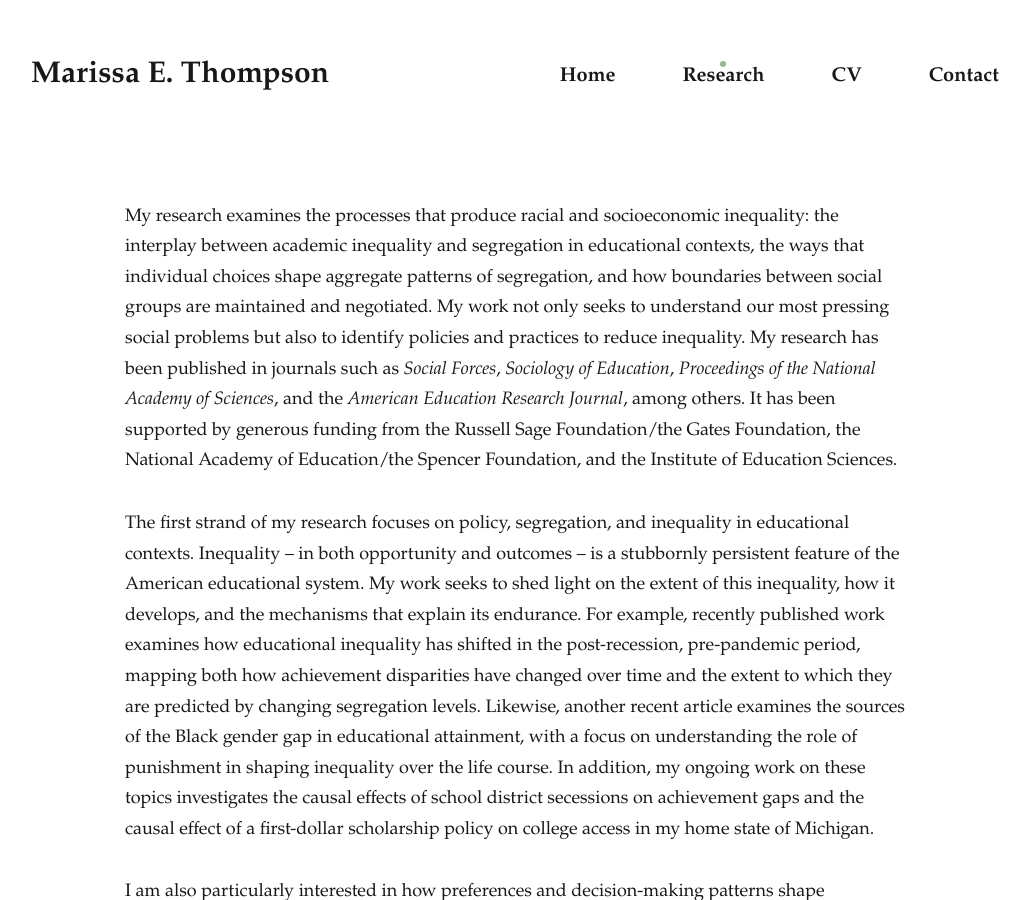
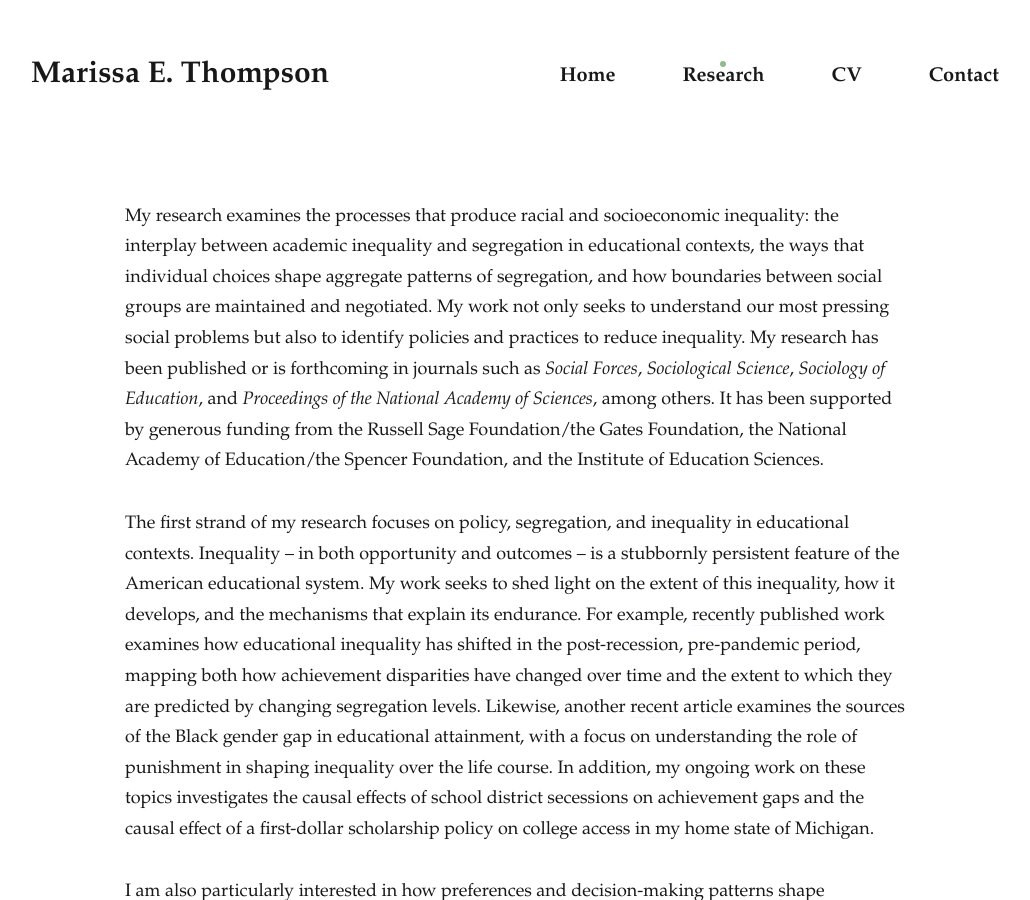
Before and after one commit to marissaethompson/marissaethompson.github.io, a Jekyll site: the page built from _pages/research.md, in a window 1280 px wide and 900 px high. Shown: the whole window, without its empty margins (125-1155 px from the left). Built offline with Jekyll 4.4.1, drawn with Linux system fonts in a browser that asks for light colours; nearby versions of some CDN libraries; some web fonts are replaced.

Commit message:
10_9_2024

```diff
--- a/_data/settings.yml
+++ b/_data/settings.yml
@@ -50,7 +50,7 @@ hero:
 #  hero__title: <a href="/images/Thompson_zoomed.JPG" > </a>
   hero__description: Welcome! My name is Marissa Thompson and I am an Assistant Professor of Sociology at Columbia University. My research addresses social policy questions at the intersection of race/ethnicity, education, and social stratification.  For the 2024-2025 academic year, I am on leave as a <a href="https://naeducation.org/awardee/marissa-thompson/" target="_blank" onmouseover="this.style.textDecorationLine = 'underline'; this.style.textDecorationColor = '#cccccc';"
         onmouseout="this.style.textDecorationLine = 'none';">National Academy of Education/Spencer Foundation postdoctoral fellow</a>.<p><p> My <a href="https://marissaethompson.com/research/" target="_blank" onmouseover="this.style.textDecorationLine = 'underline'; this.style.textDecorationColor = '#cccccc';"
-        onmouseout="this.style.textDecorationLine = 'none';">current research</a> explores, for example, parental preferences regarding school segregation, the causal effects of first-dollar scholarship policies on college access, and the role of genetic ancestry tests in racial boundary-making processes. I employ a range of methods in my work, including quantitative methods, survey experiments, and both computational and qualitative analyses of text data. My research has been published in journals such as <i>Social Forces</i>, <i>Sociology of Education</i>, <i>Proceedings of the National Academy of Sciences</i>, and the <i>American Education Research Journal</i>, among others.<p><p> In addition to research on inequality and social policy, I’m excited about running, <a href="/images/knit.jpg" target="_blank" onmouseover="this.style.textDecorationLine = 'underline'; this.style.textDecorationColor = '#cccccc';"
+        onmouseout="this.style.textDecorationLine = 'none';">current research</a> explores, for example, parental preferences regarding school segregation, the causal effects of first-dollar scholarship policies on college access, and the role of genetic ancestry tests in racial boundary-making processes. I employ a range of methods in my work, including quantitative methods, survey experiments, and both computational and qualitative analyses of text data. My research has been published or is forthcoming in journals such as <i>Social Forces</i>, <i>Sociological Science</i>, <i>Sociology of Education</i>, and <i>Proceedings of the National Academy of Sciences</i>, among others.<p><p> In addition to research on inequality and social policy, I’m excited about running, <a href="/images/knit.jpg" target="_blank" onmouseover="this.style.textDecorationLine = 'underline'; this.style.textDecorationColor = '#cccccc';"
         onmouseout="this.style.textDecorationLine = 'none';">knitting</a>, and podcasts.
 
 
--- a/_pages/research.md
+++ b/_pages/research.md
@@ -6,7 +6,7 @@ image:
 ---
 <meta name="robots" content="noindex">
 
-My research examines the processes that produce racial and socioeconomic inequality: the interplay between academic inequality and segregation in educational contexts, the ways that individual choices shape aggregate patterns of segregation, and how boundaries between social groups are maintained and negotiated. My work not only seeks to understand our most pressing social problems but also to identify policies and practices to reduce inequality. My research has been published in journals such as <i>Social Forces</i>, <i>Sociology of Education</i>, <i>Proceedings of the National Academy of Sciences</i>, and the <i>American Education Research Journal</i>, among others. It has been supported by generous funding from the Russell Sage Foundation/the Gates Foundation, the National Academy of Education/the Spencer Foundation, and the Institute of Education Sciences.
+My research examines the processes that produce racial and socioeconomic inequality: the interplay between academic inequality and segregation in educational contexts, the ways that individual choices shape aggregate patterns of segregation, and how boundaries between social groups are maintained and negotiated. My work not only seeks to understand our most pressing social problems but also to identify policies and practices to reduce inequality. My research has been published or is forthcoming in journals such as <i>Social Forces</i>, <i>Sociological Science</i>, <i>Sociology of Education</i>, and <i>Proceedings of the National Academy of Sciences</i>, among others. It has been supported by generous funding from the Russell Sage Foundation/the Gates Foundation, the National Academy of Education/the Spencer Foundation, and the Institute of Education Sciences.
 
 The first strand of my research focuses on policy, segregation, and inequality in educational contexts. Inequality – in both opportunity and outcomes – is a stubbornly persistent feature of the American educational system. My work seeks to shed light on the extent of this inequality, how it develops, and the mechanisms that explain its endurance. For example, [recently published work](https://journals.sagepub.com/doi/10.3102/00028312221134769){:target="_blank"} examines how educational inequality has shifted in the post-recession, pre-pandemic period, mapping both how achievement disparities have changed over time and the extent to which they are predicted by changing segregation levels. Likewise, another [recent article](https://academic.oup.com/sf/advance-article/doi/10.1093/sf/soad110/7252817?utm_source=authortollfreelink&utm_campaign=sf&utm_medium=email&guestAccessKey=d1e2eb36-ec6f-4a90-9009-0f35b2201128){:target="_blank"} examines the sources of the Black gender gap in educational attainment, with a focus on understanding the role of punishment in shaping inequality over the life course. In addition, my ongoing work on these topics investigates the causal effects of school district secessions on achievement gaps and the causal effect of a first-dollar scholarship policy on college access in my home state of Michigan.
 
```
Also changed, not shown: 1 other file.
